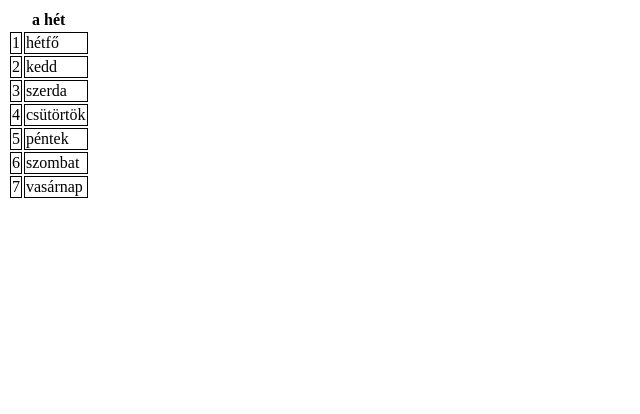
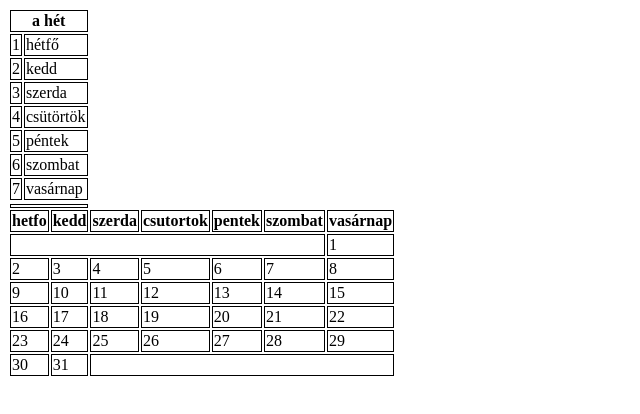
Before and after one commit to patrikkalman/patrikkalman, a plain HTML site: page tabla.html in a window 1280 px wide. Shown: the whole page, without its empty margins (0-640 px from the left). Drawn offline with Linux system fonts and the light colour scheme.

Commit message:
Add files via upload

```diff
--- a/tabla.html
+++ b/tabla.html
@@ -27,3 +27,97 @@
                 </body>
 
 </html>
+
+<!DOCTYPE html>
+<html>
+        <head>
+<style>
+    td,th
+    {
+      border: 1px solid black;
+    }
+</style>
+        </head>
+
+                <body>
+
+                        <table>
+
+                                <tr><th colspan="2"></th>  </tr>
+
+                                <th>hetfo</th>
+                                <th>kedd</th>
+                                <th>szerda </th>
+                                <th>csutortok</th>
+                                <th>pentek</th>
+                                <th> szombat</th>
+                                <th>vasárnap</th>
+
+                                </tr>
+                        <tr>
+                                <td colspan="6"></td>
+                                <td>1</td>
+                        </tr>
+                        <tr>
+
+                                <td>2</td>
+                                <td>3</td>
+                                <td>4</td>
+                                <td>5</td>
+                                <td>6</td>
+                                <td>7</td>
+                                <td>8</td>
+
+                        </tr>
+                        <tr>
+
+                                <td>9</td>
+                                <td>10</td>
+                                <td>11</td>
+                                <td>12</td>
+                                <td>13</td>
+                                <td>14</td>
+                                <td>15</td>
+
+                        </tr>
+                        <tr>
+
+                                <td>16</td>
+                                <td>17</td>
+                                <td>18</td>
+                                <td>19</td>
+                                <td>20</td>
+                                <td>21</td>
+                                <td>22</td>
+
+                        </tr>
+                        <tr>
+
+                                <td>23</td>
+                                <td>24</td>
+                                <td>25</td>
+                                <td>26</td>
+                                <td>27</td>
+                                <td>28</td>
+                                <td>29</td>
+
+                        </tr> <tr>
+
+                                <td>30</td>
+                                <td>31</td>
+                                <td colspan="5"></td>
+
+
+                        </tr>
+
+
+
+
+
+
+ </table>
+
+
+                </body>
+
+</html>
```
